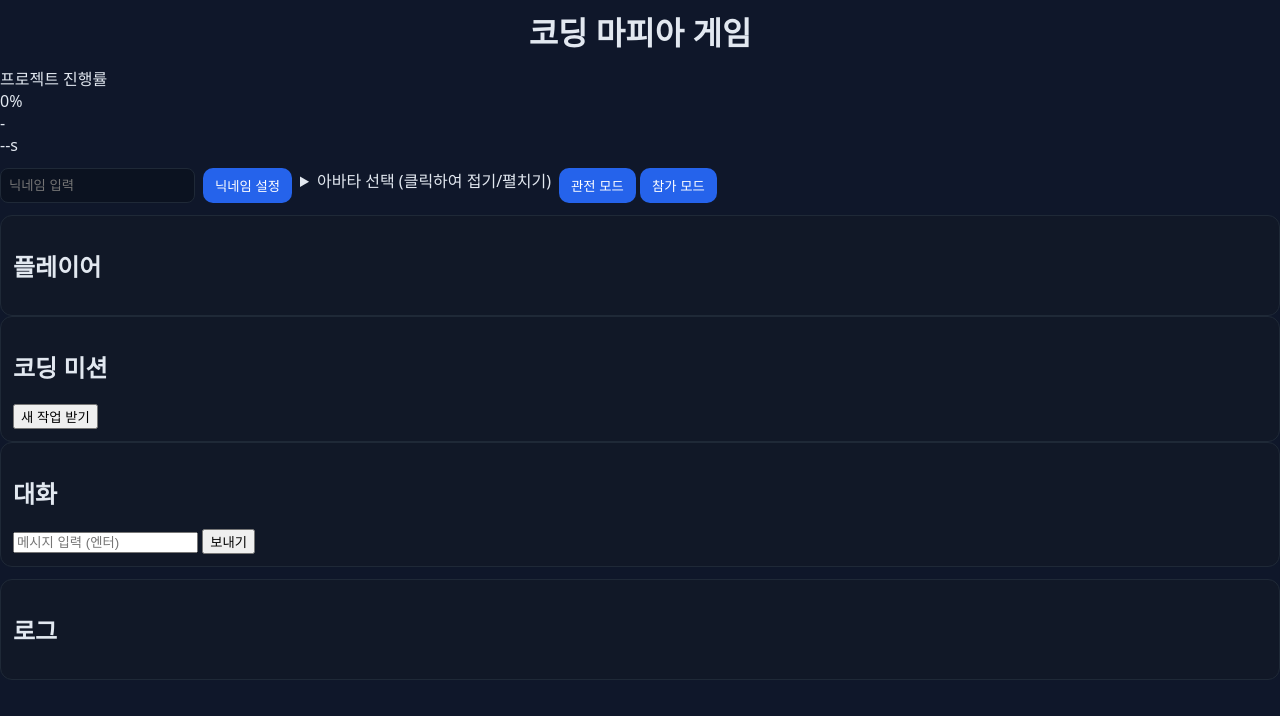
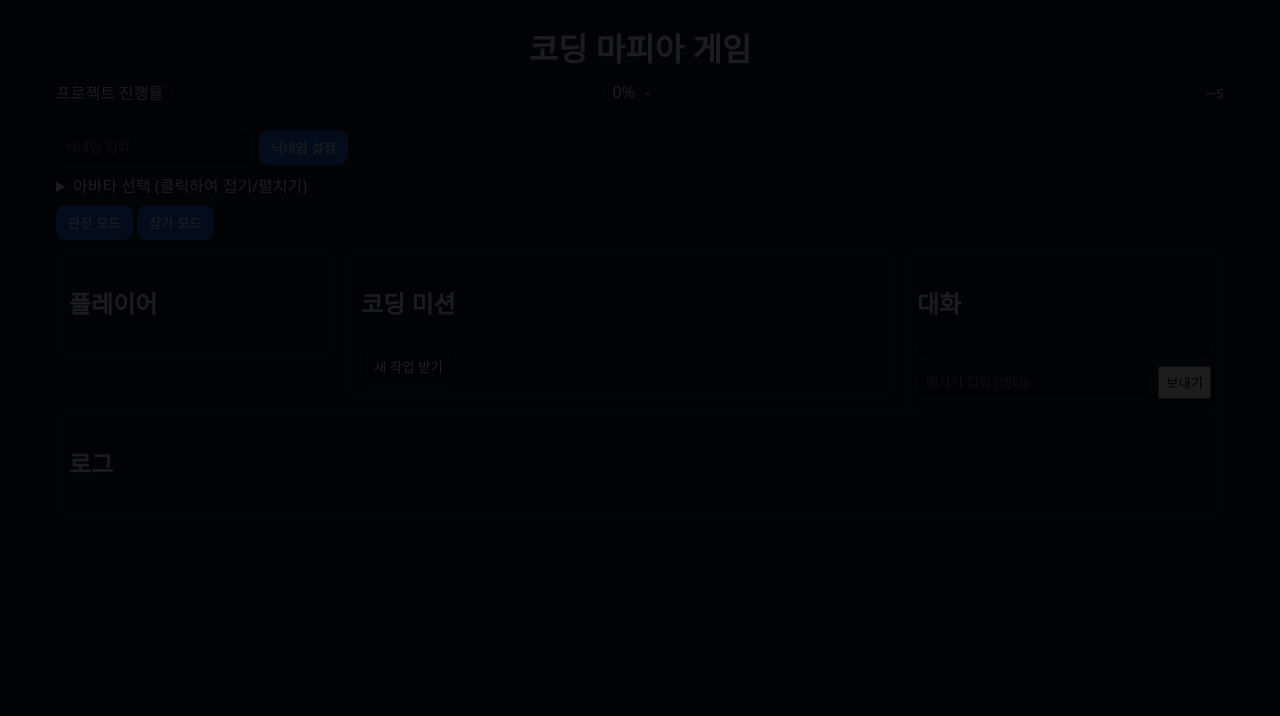
Before and after one commit to ko-space/codingmafia, a website: page index.html in a window 1280 px wide. Drawn offline with nearby package versions, Linux system fonts and the light colour scheme.

Commit message:
Refactor CSS styles for improved layout and design

```diff
--- a/style.css
+++ b/style.css
@@ -1,31 +1,43 @@
+:root{--bg:#0f172a;--card:#111827;--line:#1f2937;--text:#e2e8f0;--muted:#94a3b8;--brand:#2563eb;--accent:#10b981;--danger:#ef4444}
 *{box-sizing:border-box}
-:root{--bg:#0f172a;--card:#111827;--line:#1f2937;--text:#e2e8f0;--muted:#94a3b8;--brand:#2563eb;--accent:#10b981}
-body{font-family:system-ui,-apple-system,Segoe UI,Roboto,sans-serif;margin:0;background:var(--bg);color:var(--text)}
-.container{max-width:1100px;margin:0 auto;padding:16px}
-header{display:block}
-.title-center{text-align:center;width:100%;margin:8px 0 12px 0}
-#you{text-align:center;opacity:.85;margin-top:4px}
+body{margin:0;background:var(--bg);color:var(--text);font-family:system-ui,-apple-system,Segoe UI,Roboto,sans-serif}
+.app{max-width:1200px;margin:0 auto;padding:16px}
+.app-header{position:sticky;top:0;background:linear-gradient(180deg,#0f172acc,#0f172a00 70%);backdrop-filter:blur(4px);z-index:10;padding-bottom:8px}
+.title-center{text-align:center;margin:8px 0 10px 0}
+.you{text-align:center;opacity:.8;margin-top:6px}
+.top-bars{display:grid;grid-template-columns:1fr 1fr;gap:10px;margin-top:8px}
+.bar{display:grid;grid-template-columns:auto 1fr auto;gap:8px;align-items:center}
+.progress{height:12px;background:#0b1220;border:1px solid var(--line);border-radius:8px;overflow:hidden}
+.progress>div{height:100%;width:0;background:linear-gradient(90deg,var(--brand),#60a5fa)}
 .controls{display:flex;gap:8px;flex-wrap:wrap;margin:12px 0}
 .controls input{padding:8px;border-radius:8px;border:1px solid var(--line);background:#0b1220;color:#f8fafc}
 .controls button{padding:8px 12px;border-radius:10px;border:none;background:var(--brand);color:#fff;cursor:pointer}
 .controls .host-only{display:none;background:var(--accent)}
-.status{display:grid;grid-template-columns:repeat(3,1fr);gap:8px;margin-bottom:12px}
-#progress{width:100%;height:16px}
-.card{background:var(--card);border:1px solid var(--line);border-radius:12px;padding:12px}
-.hidden{display:none}
-.players,.logs{margin-top:12px}
-#playerList,#logList{list-style:none;padding:0;margin:0}
-#playerList li{display:grid;grid-template-columns:40px 1fr auto;gap:10px;align-items:center;padding:6px 8px;border-bottom:1px solid var(--line)}
-.player-avatar{width:40px;height:40px;border-radius:50%;object-fit:cover;border:1px solid var(--line)}
-.dead{opacity:.5;text-decoration:line-through}
-.role-row{display:grid;grid-template-columns:repeat(3,1fr);gap:8px}
-.role-card{background:#0b1220;border:1px solid var(--line);border-radius:10px;padding:10px}
-/* Avatar gallery */
-.avatar-gallery h2{margin:0 0 6px 0}
-.muted{color:var(--muted);margin-top:0}
+.avatar-fold{width:100%}
+.avatar-controls{display:flex;gap:8px;margin:6px 0}
 .grid{display:grid;grid-template-columns:repeat(auto-fill,minmax(72px,1fr));gap:10px}
 .avatar-btn{padding:0;border:none;background:transparent;cursor:pointer;border-radius:12px;overflow:hidden;border:2px solid transparent}
 .avatar-btn.active{border-color:var(--brand)}
 .avatar-img{width:100%;height:72px;object-fit:cover;display:block}
-.host-panel{display:flex;gap:8px;align-items:center;flex-wrap:wrap}
-.host-panel label{background:#0b1220;border:1px solid var(--line);border-radius:8px;padding:6px 8px}
+.game{display:grid;grid-template-columns:280px 1fr 320px;gap:12px;align-items:start}
+.card{background:var(--card);border:1px solid var(--line);border-radius:12px;padding:12px}
+.players ul{list-style:none;margin:0;padding:0}
+#playerList li{display:grid;grid-template-columns:40px 1fr auto;gap:10px;align-items:center;padding:6px 8px;border-bottom:1px solid var(--line)}
+.player-avatar{width:40px;height:40px;border-radius:50%;object-fit:cover;border:1px solid var(--line)}
+.dead{opacity:.5;text-decoration:line-through}
+#taskArea .choices{display:grid;gap:8px;margin-top:8px}
+#taskArea button{padding:8px 12px;border-radius:8px;border:1px solid var(--line);background:#0b1220;color:#fff;cursor:pointer}
+#taskArea .task-controls{margin-top:8px}
+.day-only{background:var(--accent);border-color:#064e3b}
+.chat-log{max-height:320px;overflow:auto;border:1px solid var(--line);border-radius:8px;padding:8px;background:#0b1220}
+.chat-line{margin:4px 0}
+.chat-send{display:flex;gap:8px;margin-top:8px}
+.chat-send input{flex:1;padding:8px;border-radius:8px;border:1px solid var(--line);background:#0b1220;color:#fff}
+.logs ul{list-style:none;margin:0;padding:0}
+.logs li{border-bottom:1px solid var(--line);padding:6px 4px}
+.hidden{display:none}
+.muted{color:var(--muted)}
+.quiz-q{font-weight:600;margin-bottom:6px}
+.blackout{position:fixed;inset:0;background:#000000e0;display:flex;align-items:center;justify-content:center;z-index:100}
+.blackout-text{font-size:28px;color:#fff;text-align:center;line-height:1.6;animation:fadeScale .35s ease}
+@keyframes fadeScale{from{opacity:0;transform:scale(.96)}to{opacity:1;transform:scale(1)}}
```
